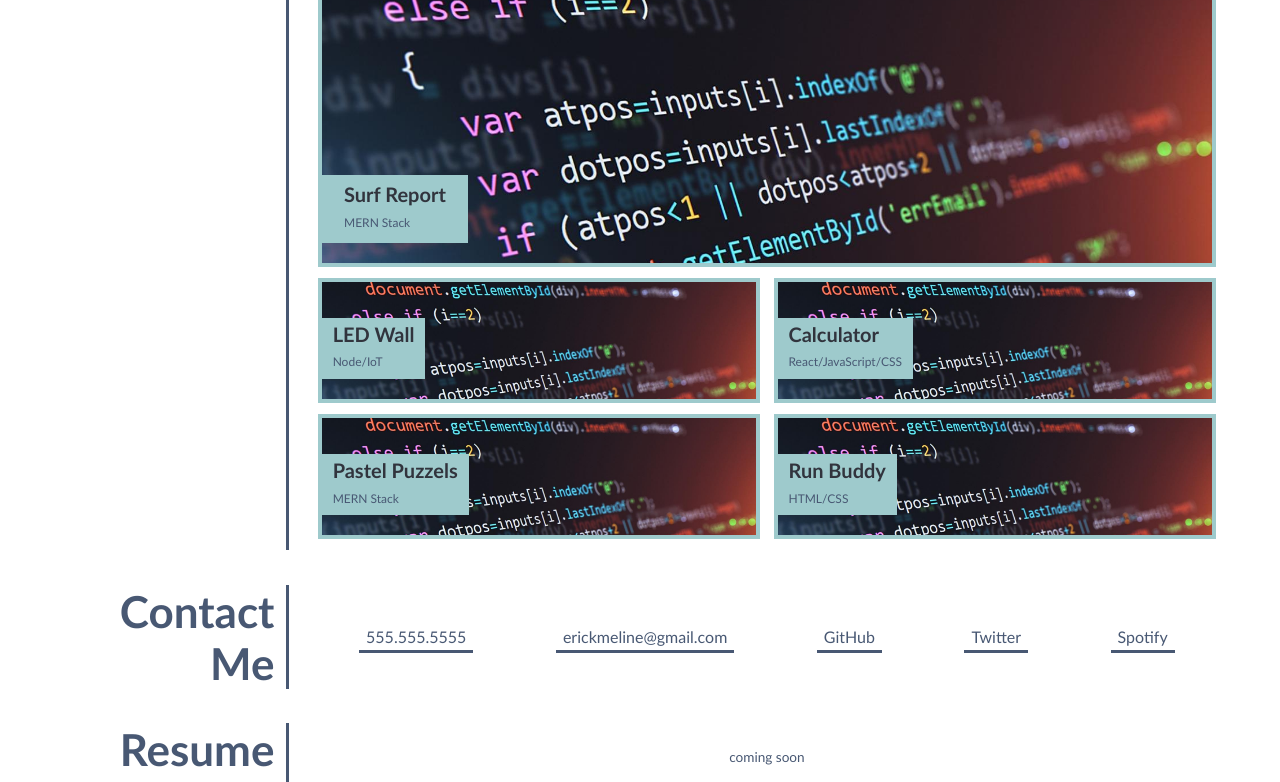
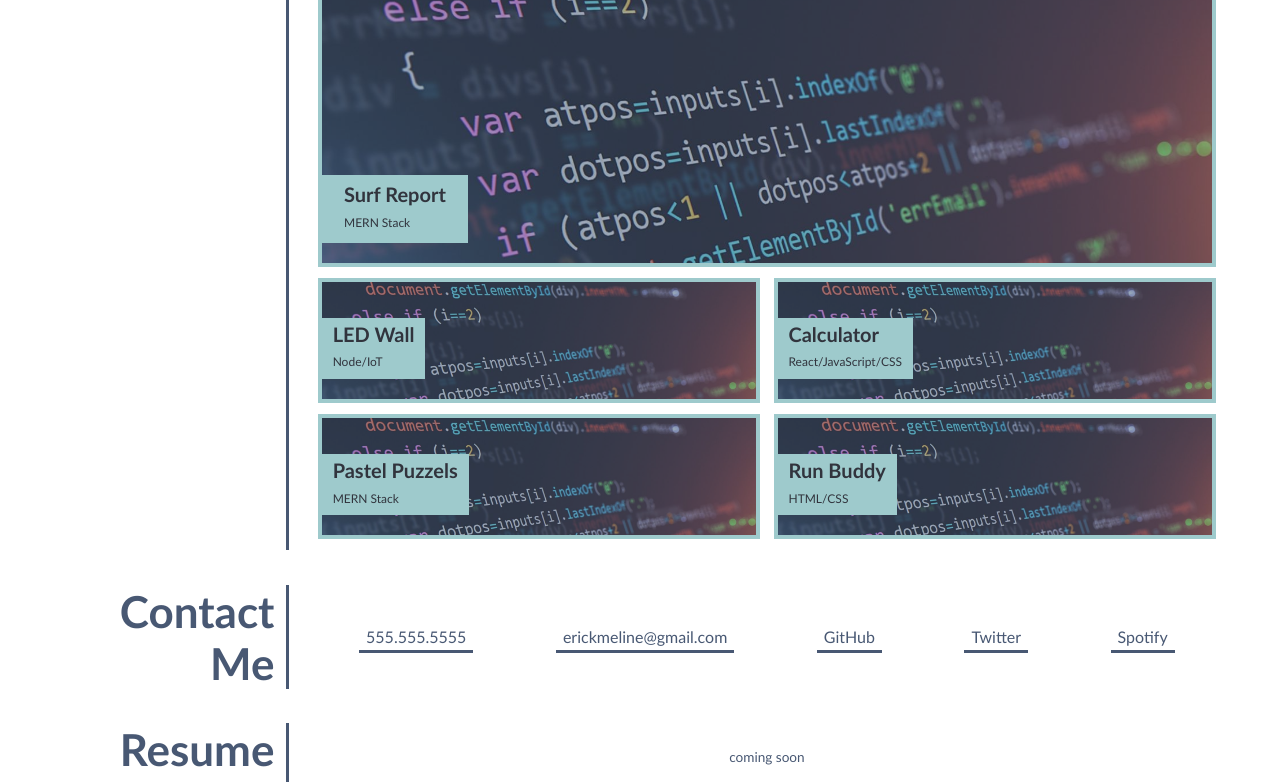
Before and after one commit to erickmeline/BBC, a plain HTML site: page index.html in a window 1280 px wide. Shown: the part 539-1321 px from the top of the page. Drawn offline with Linux system fonts and the light colour scheme.

Commit message:
add image hover transition

```diff
--- a/assets/css/stlyes.css
+++ b/assets/css/stlyes.css
@@ -21,6 +21,9 @@ h2 {
     font-size: 190%;
     font-weight: 600;
     margin: 0;
+}
+a {
+    text-decoration: none;
 }
 img {
     max-width: 100%;
@@ -139,6 +142,13 @@ main section .details {
     flex: 0 0 100%;
     height: 335px;
 }
+.examples figure img {
+    opacity: .5;
+    transition: opacity .3s;
+}
+.examples figure:hover img {
+    opacity: 1;
+}
 .examples figcaption {
     background-color: var(--teal);
     bottom: 20px;
@@ -147,9 +157,6 @@ main section .details {
     padding: .75% 2.5%;
     position: absolute;
 }
-figure img {
-    display: block;
-}
 figcaption strong {
     color: var(--gray);
     display: block;
@@ -157,6 +164,7 @@ figcaption strong {
     font-weight: 600;
 }
 figcaption small {
+    color: var(--gray);
     display: block;
     font-size: 75%;
 }
--- a/index.html
+++ b/index.html
@@ -14,17 +14,17 @@
             Erick Meline
         </h1>
         <nav>
-            <a href="#">About Me</a>
-            <a href="#">Work</a>
-            <a href="#">Contact Me</a>
-            <a href="#">Resume</a>
+            <a href="#about">About Me</a>
+            <a href="#work">Work</a>
+            <a href="#contact">Contact Me</a>
+            <a href="#resume">Resume</a>
         </nav>
     </header>
     <section class="hero">
         <h2>Cool subtitle here!</h2>
     </section>
     <main>
-        <section>
+        <section id="about">
             <h3>About Me</h3>
             <div class="details">
                 <p>Lorem ipsum dolor sit amet, consectetur adipiscing elit, sed do eiusmod tempor incididunt ut labore et dolore magna
@@ -36,47 +36,67 @@
                     Excepteur sint occaecat cupidatat non proident, sunt in culpa qui officia deserunt mollit anim id est laborum.</p>
             </div>
         </section>
-        <section>
+        <section id="work">
             <h3>Work</h3>
             <div class="details examples">
                 <figure>
-                    <img src="./assets/images/code.jpg" alt="">
+                    <a href="#">
+                        <img src="./assets/images/code.jpg" alt="work example">
+                    </a>
                     <figcaption>
+                        <a href="#">
                            <strong>Surf Report</strong>
                         <small>MERN Stack</small>
+                        </a>
                     </figcaption>
                 </figure>
                 <figure>
-                    <img src="./assets/images/code.jpg" alt="">
+                    <a href="#">
+                        <img src="./assets/images/code.jpg" alt="work example">
+                    </a>
                     <figcaption>
+                        <a href="#">
                           <strong>LED Wall</strong>
                         <small>Node/IoT</small>
+                        </a>
                     </figcaption>
                 </figure>
                 <figure>
-                    <img src="./assets/images/code.jpg" alt="">
+                    <a href="#">
+                        <img src="./assets/images/code.jpg" alt="work example">
+                    </a>
                     <figcaption>
+                        <a href="#">
                             <strong>Calculator</strong>
                             <small>React/JavaScript/CSS</small>
+                        </a>
                     </figcaption>
                 </figure>
                 <figure>
-                    <img src="./assets/images/code.jpg" alt="">
+                    <a href="#">
+                        <img src="./assets/images/code.jpg" alt="work example">
+                    </a>
                     <figcaption>
+                        <a href="#">
                            <strong>Pastel Puzzels</strong>
                             <small>MERN Stack</small>
+                        </a>
                     </figcaption>
                 </figure>
                 <figure>
-                    <img src="./assets/images/code.jpg" alt="">
+                    <a href="#">
+                        <img src="./assets/images/code.jpg" alt="work example">
+                    </a>
                     <figcaption>
+                        <a href="#">
                             <strong>Run Buddy</strong>
                             <small>HTML/CSS</small>
+                        </a>
                     </figcaption>
                 </figure>
             </div>
         </section>
-        <section class="baseline-center">
+        <section class="baseline-center" id="contact">
             <h3>Contact Me</h3>
             <div class="details">
                 <ul>
@@ -88,7 +108,7 @@
                 </ul>
             </div>
         </section>
-        <section>
+        <section id="resume">
             <h3>Resume</h3>
             <div class="details">
                 <br/>
@@ -97,6 +117,5 @@
         </section>
     </main>
 
-
 </body>
 </html>
```
Lines whose indentation alone changed are shown as unchanged.
